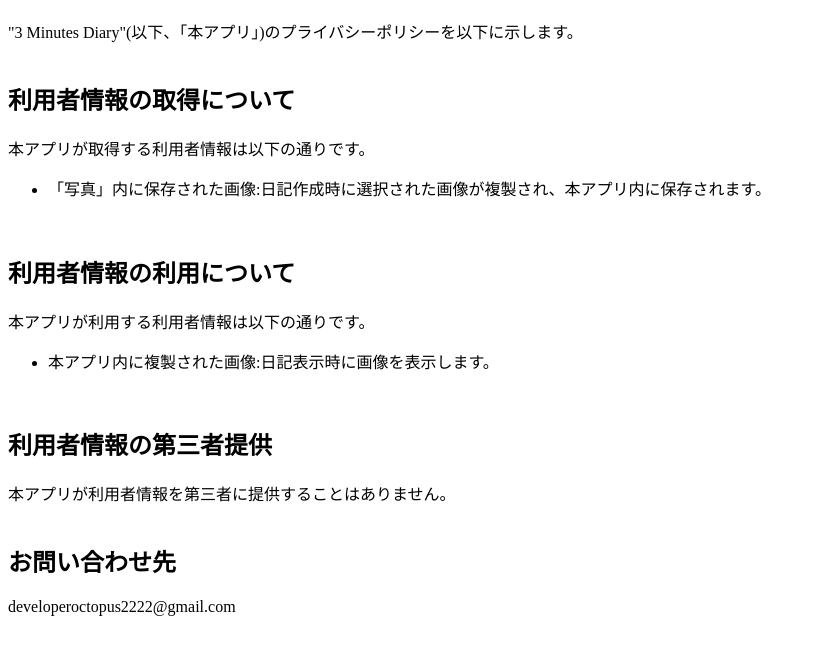
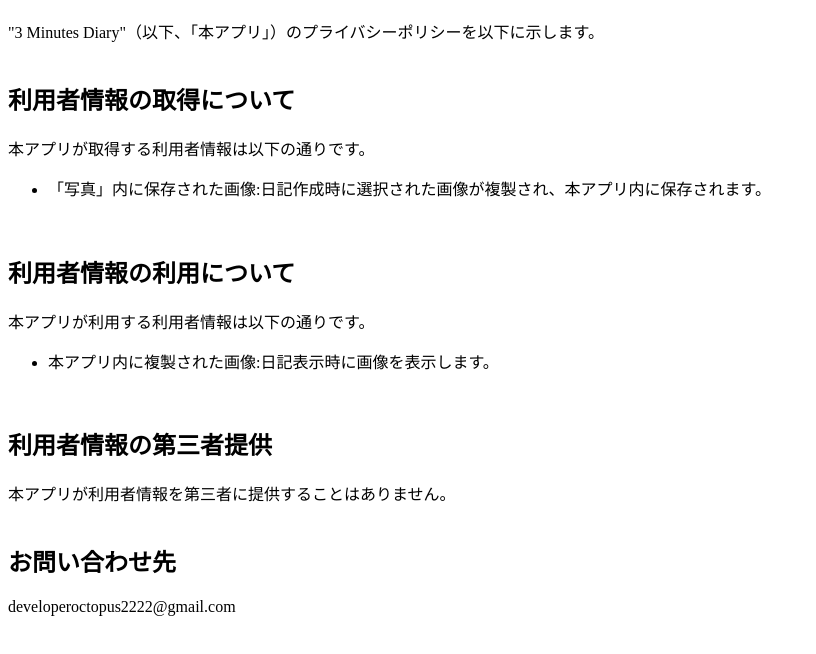
Before and after one commit to DeveloperOctopus/3MinutesDiary, a plain HTML site: page index.html in a window 1280 px wide. Shown: the part 70-724 px from the top of the page, without its empty margins (0-816 px from the left). Drawn offline with Linux system fonts and the light colour scheme.

Commit message:
Update index.html

```diff
--- a/index.html
+++ b/index.html
@@ -2,7 +2,7 @@
 <html>
 <body>
 <h1>"3 Minutes Diary"のプライバシーポリシー</h1>
-  "3 Minutes Diary"(以下、「本アプリ」)のプライバシーポリシーを以下に示します。<br>
+  "3 Minutes Diary"（以下、「本アプリ」）のプライバシーポリシーを以下に示します。<br>
   <br>
   <h2>利用者情報の取得について</h2>
     本アプリが取得する利用者情報は以下の通りです。<br>
```
